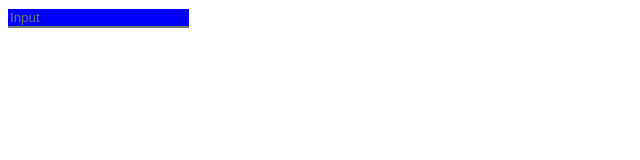
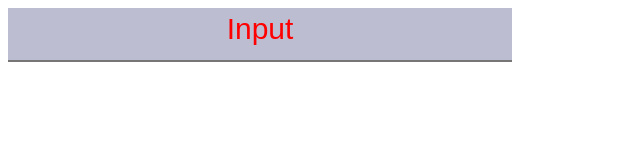
Before and after one commit to Zaahiid/html-css, a plain HTML site: page 01_Input/index.html in a window 1280 px wide. Shown: the whole page, without its empty margins (0-640 px from the left). Drawn offline with Linux system fonts and the light colour scheme.

Commit message:
added changes

```diff
--- a/01_Input/index.html
+++ b/01_Input/index.html
@@ -9,11 +9,20 @@
             /* border-radius: 10px; */
             /* border: none; */
             border-width: 0 0 2px 0;
-            background-color: blue;
+            background-color: rgb(189, 189, 210);
+            width: 500px;
+            height: 50px;
+            transition: all 300ms ease-in;
         }
         input:focus{
             /* border: none; */
             outline: none;
+            border-radius: 50px;
+        }
+        input::placeholder{
+            color: red;
+            font-size: 30px;
+            text-align: center;
         }
     </style>
 </head>
```
